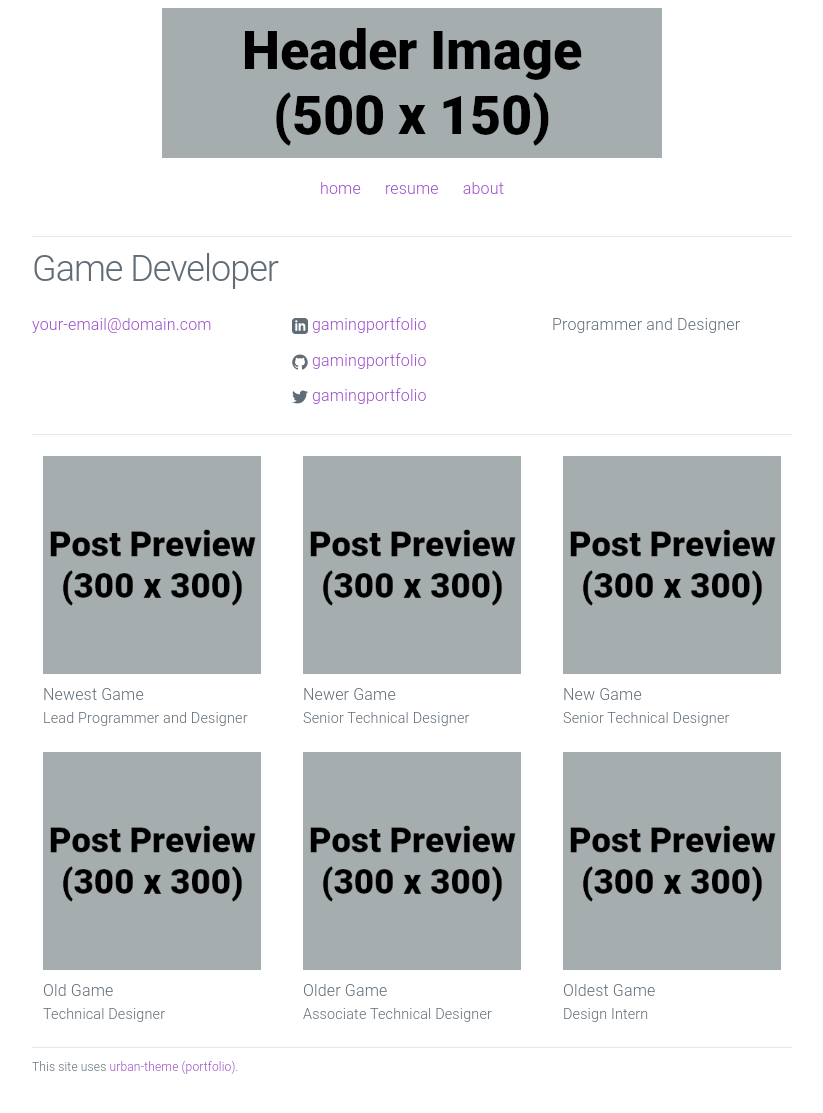
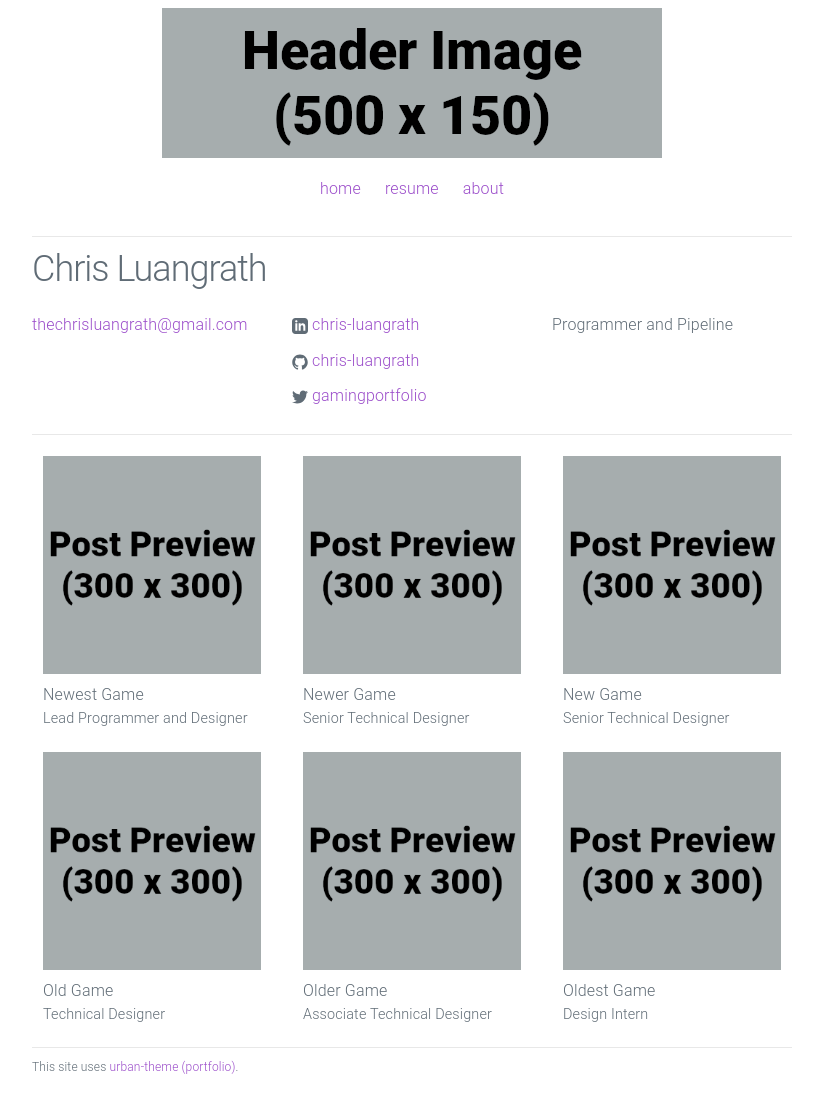
Before and after one commit to chris-luangrath/chris-luangrath.github.io, a Jekyll site: the page built from index.html, in a window 1280 px wide. Shown: the whole page, without its empty margins (228-1051 px from the left). Built offline with Jekyll 4.4.1, drawn with Linux system fonts in a browser that asks for light colours.

Commit message:
Update _config.yml

```diff
--- a/_config.yml
+++ b/_config.yml
@@ -1,11 +1,11 @@
 # Site settings
-title: Game Developer
-email: your-email@domain.com
+title: Chris Luangrath
+email: thechrisluangrath@gmail.com
 description: > # keep this and put description below
-  Programmer and Designer
+  Programmer and Pipeline
 url: "https://yourdomain.com" # the base hostname & protocol for your site
-linkedin_url: "https://www.linkedin.com/in/gamingportfolio"
-github_username: gamingportfolio
+linkedin_url: "https://www.linkedin.com/in/chris-luangrath/"
+github_username: chris-luangrath
 twitter_username: gamingportfolio
 footer_text: "This site uses <a href='https://github.com/gamingportfolio/urban-theme-portfolio'>urban-theme (portfolio)</a>."
 
```
